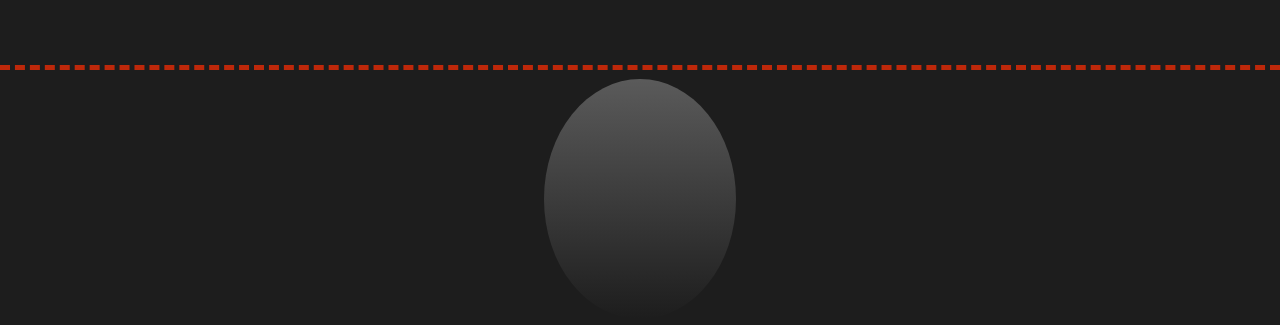
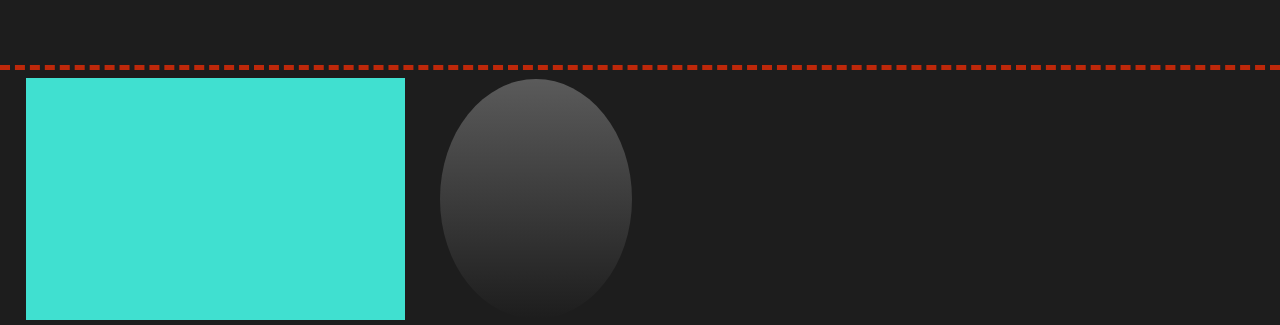
Before and after one commit to Willian-Matts/barbearia_esparta_frontEnd, a React (Create React App) app: page / in a window 1280 px wide. Shown: the part 978-1303 px from the top of the page. Built offline with nearby package versions, Linux system fonts and the light colour scheme.

Commit message:
Elementos do rodape

```diff
--- a/src/components/Rodape.js
+++ b/src/components/Rodape.js
@@ -8,6 +8,9 @@ export default class Rodape extends Component {
         return (
             <>
                 <Jumbotron id="box-rodape">
+                    <Container id="box-redes-sociais">
+                        {/* redes sociais  */}
+                    </Container>
                     <Container id="box-Logo-rodape">
                         {/* Logo */}
                     </Container>
--- a/src/css/Rodape.css
+++ b/src/css/Rodape.css
@@ -1,8 +1,8 @@
 #box-rodape{
+    display: flex;
     border-radius: 0;
     margin: 0;
     padding: 1vh;
-    height: auto;
     background-color: rgb(29, 29, 29);
 }
 
@@ -10,7 +10,14 @@
     border-radius: 100%;
     margin-top: 0.1vh;
     margin-bottom: 0.1vh;
+    margin-right: 80vh;
     width: 15vw;
     height: 30vh;
     background-image: linear-gradient(180deg, rgba(184, 184, 184, 0.397), rgba(184, 184, 184, 0));
 }
+
+#box-redes-sociais{
+    width: 30%;
+    padding: 0;
+    background-color: turquoise;
+}
```
